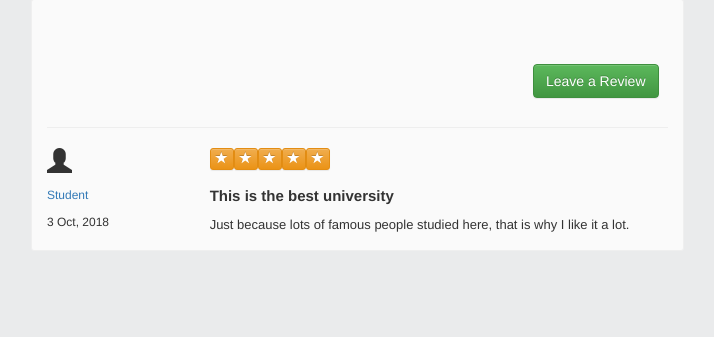
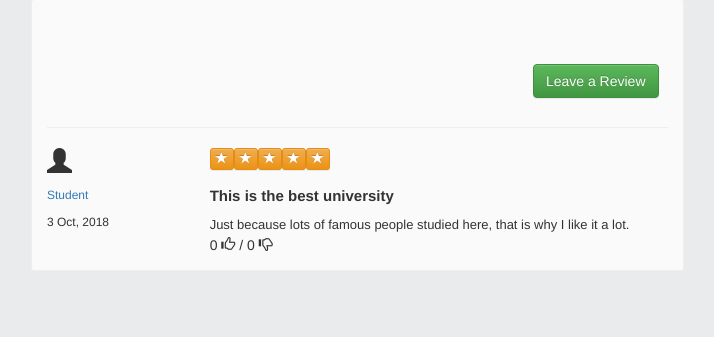
Before and after one commit to andrewlalis/RateMyCourse, a Django app: page /rateables/2 in a window 1280 px wide. Shown: the part 434-771 px from the top of the page, without its empty margins (39-753 px from the left). Run offline with Django 3.2, Linux system fonts and the light colour scheme; data comes from the database, SQL or seed files in the repository; data that the repository does not hold is empty.

Commit message:
Show helpful/unhelpful votes in review

```diff
--- a/backend/postings/templates/postings/frontend/review.html
+++ b/backend/postings/templates/postings/frontend/review.html
@@ -11,10 +11,13 @@
     <div class="col-sm-9">
         <div class="review-block-rate" data-rating="{{ review.rating }}">
             <div class="clearfix"></div>
-
-
         </div>
         <div class="review-block-title">{{ review.title }}</div>
         <div class="review-block-description">{{ review.content }}</div>
+
+        <div>
+            <span title="{{ review.getHelpfulVoteCount }} people found this review helpful">{{ review.getHelpfulVoteCount }} <span class="glyphicon glyphicon-thumbs-up"></span></span> /
+            <span title="{{ review.getUnhelpfulVoteCount }} people found this review unhelpful">{{ review.getUnhelpfulVoteCount }} <span class="glyphicon glyphicon-thumbs-down"></span></span>
+        </div>
     </div>
 </div>
```
